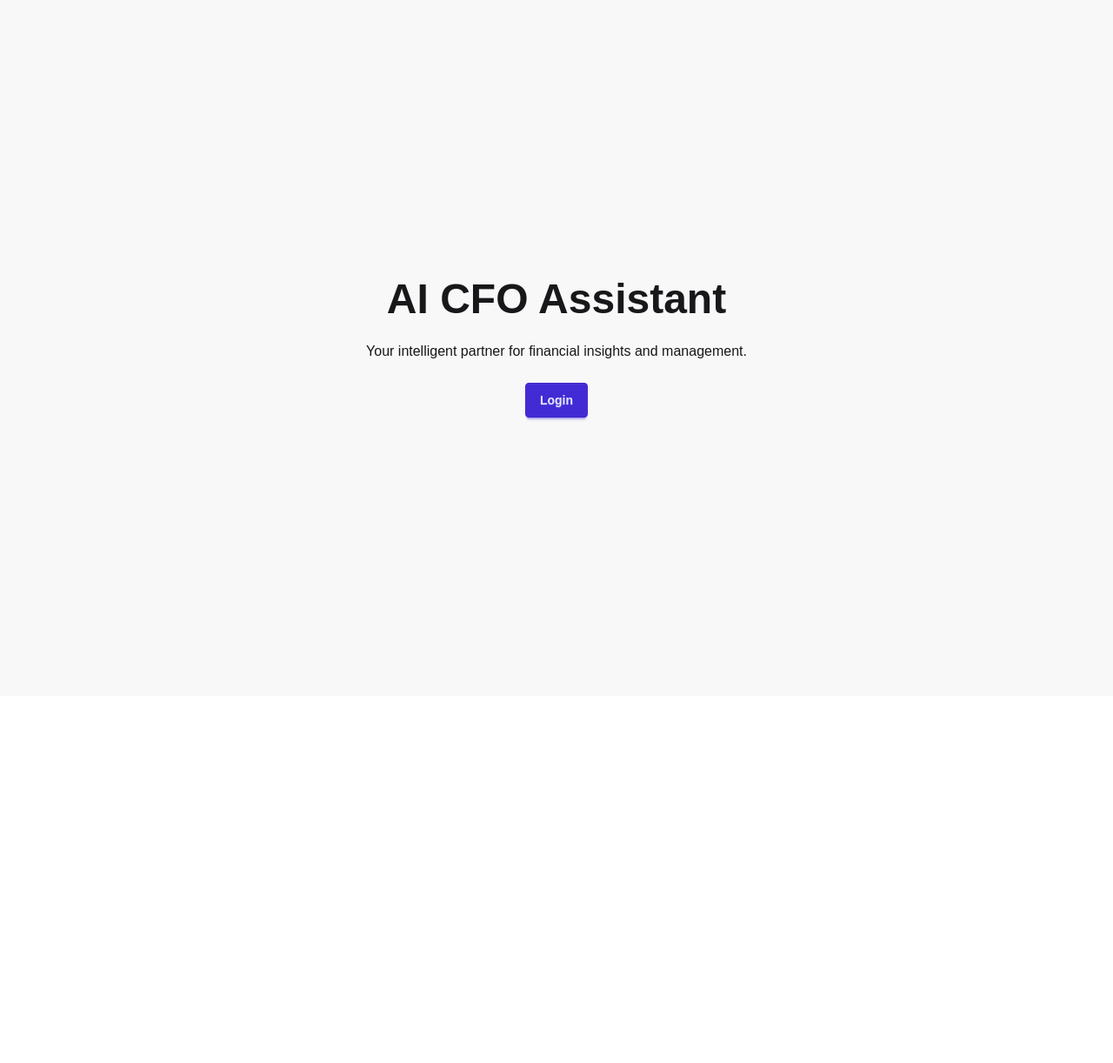
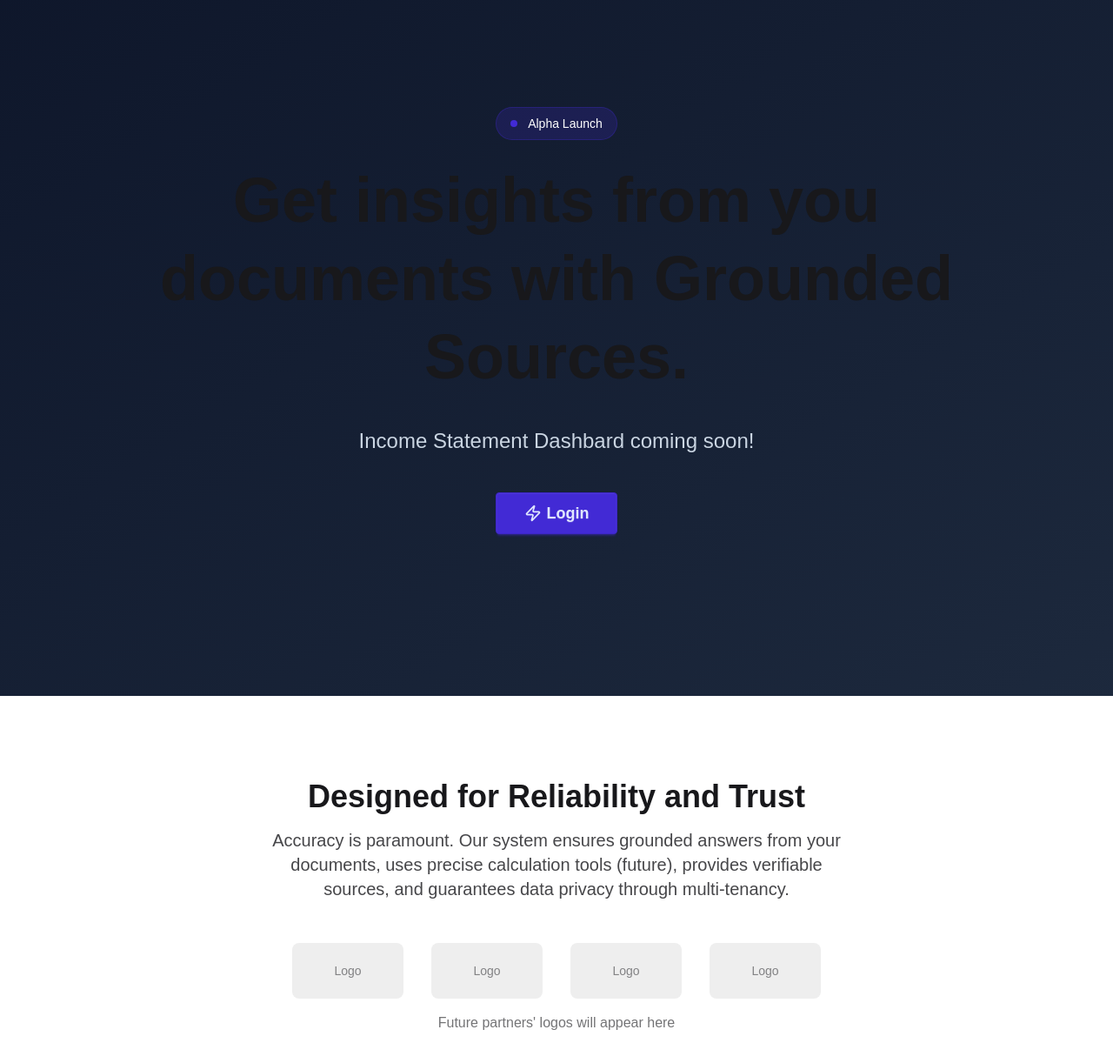
Before and after one commit to BryanTheLai/StackRAG-Frontend, a React (Vite) app: page / in a window 1280 px wide. Shown: the top 1222 px of the page at 87% size. Before the commit the page ends 800 px from the top, so only its background shows below. Built offline with nearby package versions, Linux system fonts and the light colour scheme; no server answers.

Commit message:
Update Home.tsx

```diff
--- a/src/pages/Home.tsx
+++ b/src/pages/Home.tsx
@@ -1,19 +1,86 @@
 import { Link } from "wouter";
+import { Zap} from "lucide-react";
 
 export default function Home() {
   return (
-    <div className="hero min-h-screen bg-base-200">
-      <div className="hero-content text-center">
-        <div className="max-w-md">
-          <h1 className="text-5xl font-bold">AI CFO Assistant</h1>
-          <p className="py-6">
-            Your intelligent partner for financial insights and management.
-          </p>
-          <Link href="/login" className="btn btn-primary">
-            Login
-          </Link>
+    <>
+      {/* Hero Section */}
+      <div className="hero min-h-screen bg-gradient-to-br from-slate-900 to-slate-800">
+        <div className="hero-content text-center">
+          <div className="max-w-5xl mx-auto px-4">
+            {/* Status Badge */}
+            <div className="mb-6">
+              <div className="inline-flex items-center px-4 py-2 rounded-full bg-primary/20 border border-primary/30">
+                <div className="w-2 h-2 bg-primary rounded-full mr-3"></div>
+                <span className=" font-medium text-sm text-white">
+                  Alpha Launch
+                </span>
+              </div>
+            </div>
+
+            {/* Main Heading */}
+            <h1 className="text-4xl md:text-6xl lg:text-7xl font-bold leading-tight mb-8 text-main">
+              Get insights from you documents with Grounded Sources.
+            </h1>
+
+            {/* Description */}
+            <p className="text-lg md:text-xl lg:text-2xl text-slate-300 mb-10 leading-relaxed max-w-4xl mx-auto">
+              Income Statement Dashbard coming soon!
+            </p>
+
+            {/* Action Buttons */}
+            <div className="flex flex-col sm:flex-row gap-4 justify-center items-center mb-16">
+              <Link
+                href="/login"
+                className="btn btn-primary btn-lg px-8 text-lg"
+              >
+                <Zap size={20} /> Login
+              </Link>
+            </div>
+
+            {/* Scroll Indicator */}
+            {/* <div className="mt-auto">
+              <a
+                href="#features"
+                className="group inline-flex items-center text-slate-400 hover:text-white transition-colors"
+              >
+                Discover Features
+                <ArrowDown className="w-5 h-5 ml-2 animate-bounce group-hover:animate-none transition-all" />
+              </a>
+            </div> */}
+          </div>
         </div>
       </div>
-    </div>
+      {/* Data You Can Trust Section */}
+
+      {/* Built with Finance Professionals Section */}
+      <div className="py-16 md:py-24 bg-base-100">
+        <div className="container mx-auto px-6 text-center">
+          <h2 className="text-3xl md:text-4xl font-bold mb-4">
+            Designed for Reliability and Trust
+          </h2>
+          <p className="text-lg md:text-xl mb-12 max-w-2xl mx-auto text-base-content/80">
+            Accuracy is paramount. Our system ensures grounded answers from your documents, uses precise calculation tools (future), provides verifiable sources, and guarantees data privacy through multi-tenancy.
+          </p>{" "}
+          <div className="flex justify-center space-x-4 md:space-x-8 mt-8 mb-4">
+            <div className="w-24 h-12 md:w-32 md:h-16 bg-base-300 rounded-box flex items-center justify-center">
+              <span className="text-base-content/50 text-sm">Logo</span>
+            </div>
+            <div className="w-24 h-12 md:w-32 md:h-16 bg-base-300 rounded-box flex items-center justify-center">
+              <span className="text-base-content/50 text-sm">Logo</span>
+            </div>
+            <div className="w-24 h-12 md:w-32 md:h-16 bg-base-300 rounded-box flex items-center justify-center">
+              <span className="text-base-content/50 text-sm">Logo</span>
+            </div>
+            <div className="w-24 h-12 md:w-32 md:h-16 bg-base-300 rounded-box flex items-center justify-center">
+              <span className="text-base-content/50 text-sm">Logo</span>
+            </div>
+          </div>
+          <p className="text-base-content/60">
+            Future partners' logos will appear here
+          </p>
+        </div>
+      </div>
+    </>
   );
 }
```
